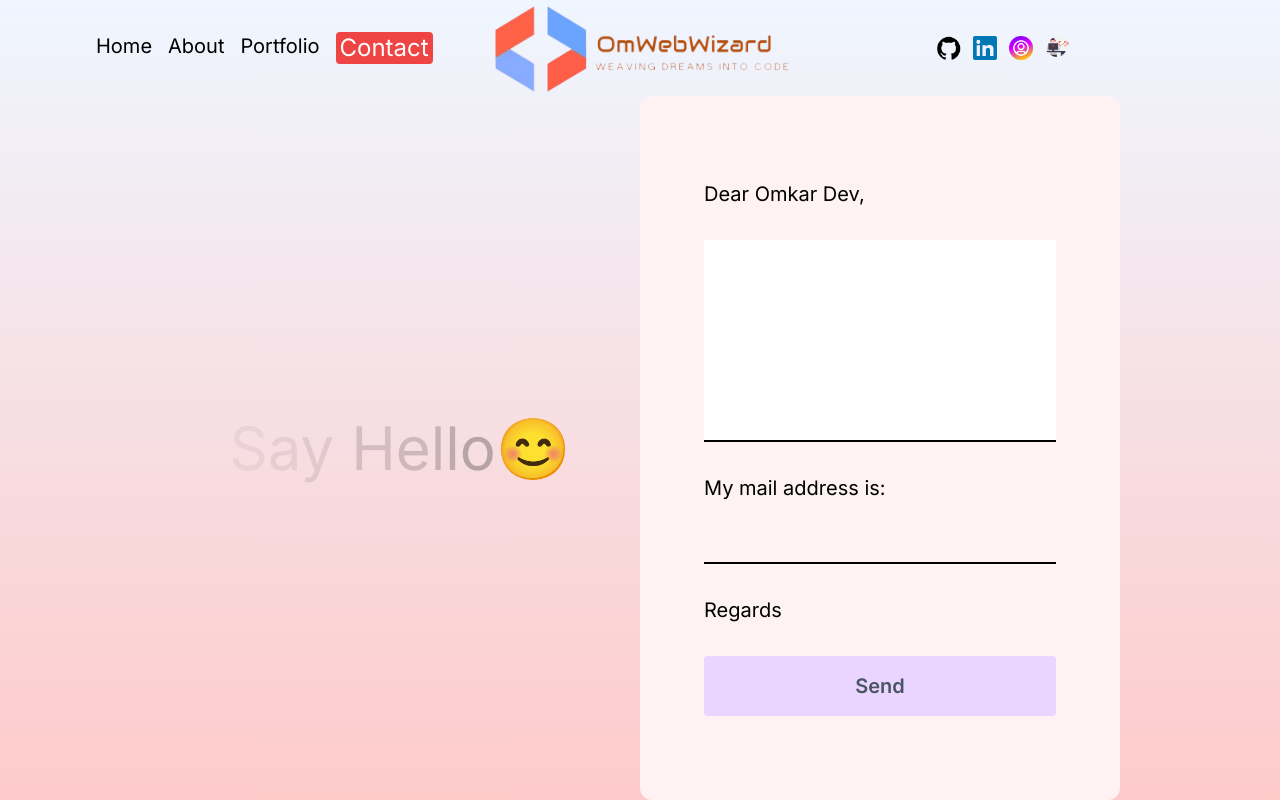
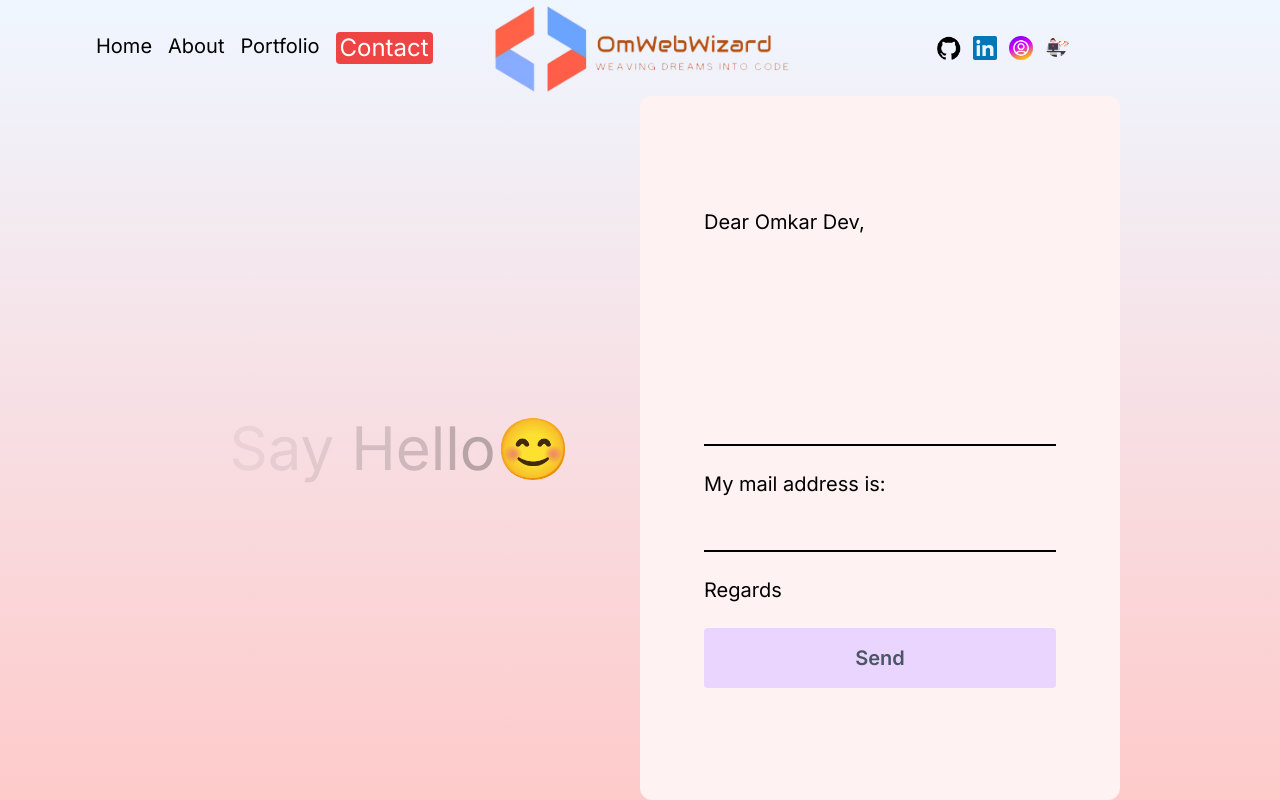
Before and after one commit to omthorat/omWebDev, a Next.js app: page /contact in a window 1280 px wide. Built offline with nearby package versions, Linux system fonts and the light colour scheme.

Commit message:
fix: projects

```diff
--- a/src/app/contact/page.jsx
+++ b/src/app/contact/page.jsx
@@ -11,11 +11,8 @@
   const text = "Say Hello";
 
   const form = useRef();
-  console.log(mesg,email)
   const sendEmail = (e) => {
     e.preventDefault();
-    // setError(false);
-    // setSuccess(false);
 
     if(mesg.length >=5 && email.length >=5){
     emailjs
@@ -82,13 +79,13 @@
         <form
           onSubmit={sendEmail}
           ref={form}
-          className="h-1/2 lg:h-full lg:w-1/2 bg-red-50 rounded-xl text-md lg:text-xl flex flex-col gap-8 justify-center p-12 lg:p-16 xl:p-18 2xl:p-22"
+          className="h-1/2 lg:h-full lg:w-1/2 bg-red-50 rounded-xl text-md lg:text-xl flex flex-col gap-6 justify-center p-12 lg:p-16 xl:p-18 2xl:p-22"
         >
           <span>Dear Omkar Dev,</span>
           <textarea
             rows={6}
             cols={6}
-            className=" border-b-2 border-b-black outline-none resize-none p-4"
+            className="bg-transparent border-b-2 border-b-black outline-none resize-none p-2 "
             name="user_message"
             onChange={(e)=>{setMesg(e.target.value)}}
             required
```
